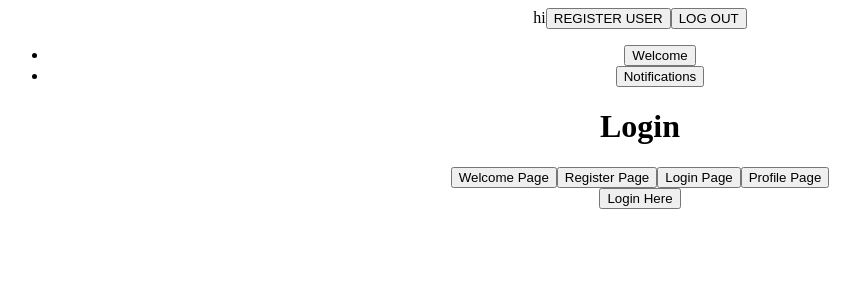
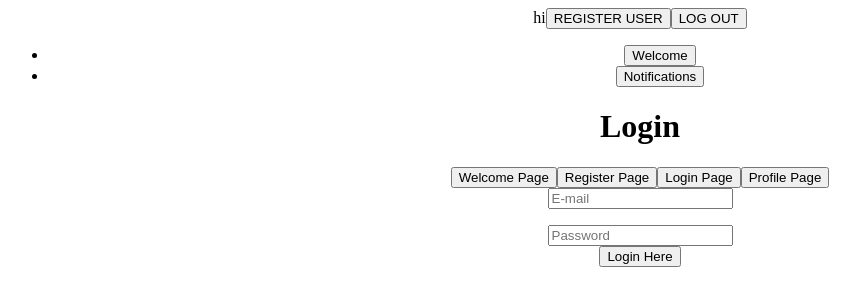
Before and after one commit to BrandonMCarlson/Socialmediauserstory-Front-End, a React (Create React App) app: page /login in a window 1280 px wide. Shown: the top 306 px of the page, without its empty margins (0-860 px from the left). Built offline with nearby package versions, Linux system fonts and the light colour scheme.

Commit message:
text fields availible on login page

```diff
--- a/src/components/pages/Login.jsx
+++ b/src/components/pages/Login.jsx
@@ -7,6 +7,11 @@ const Login = ({loginUser}) => {
         <div>
             <h1>Login</h1>
             <Button/>
+            <form>
+                <input type="text" placeholder="E-mail"/>
+                <p></p>
+                <input type="text" placeholder="Password"/>
+            </form>
             <button onClick={()=>loginUser()}>Login Here</button>
         </div>
      );
```
